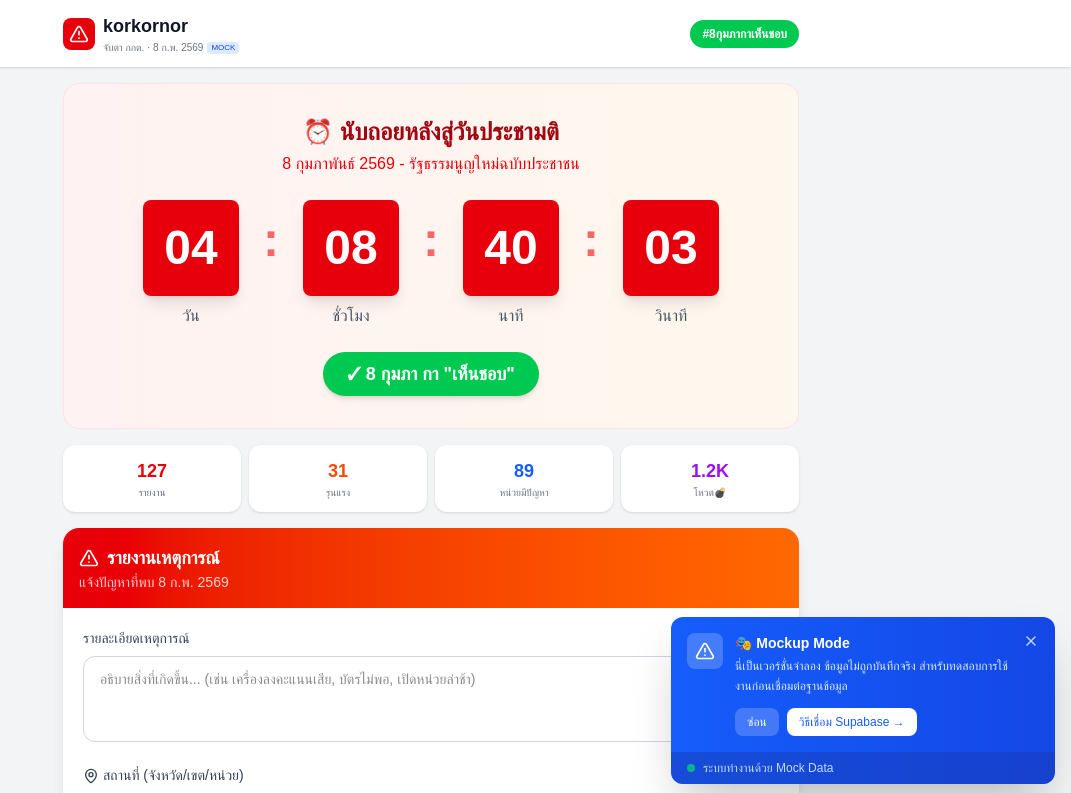
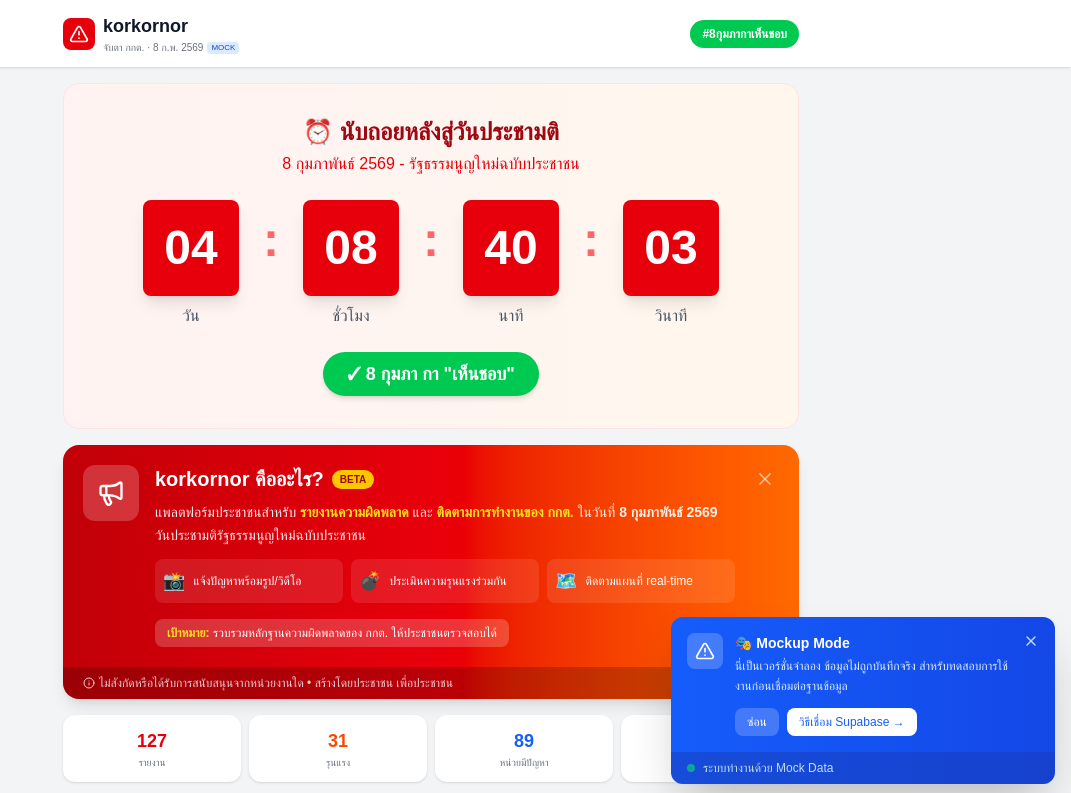
Before and after one commit to nanobro/korkornor, a Next.js app: page / in a window 1280 px wide. Shown: the top 793 px of the page, without its empty margins (209-1280 px from the left). Built offline with nearby package versions, Linux system fonts and the light colour scheme.

Commit message:
Add InfoBanner explaining the website purpose

```diff
--- a/src/app/page.tsx
+++ b/src/app/page.tsx
@@ -6,6 +6,7 @@
 // import CampaignBanner from '@/components/CampaignBanner';
 import QuickReportForm from '@/components/QuickReportForm';
 import ReportsFeed from '@/components/ReportsFeed';
+import InfoBanner from '@/components/InfoBanner';
 import { DashboardStats, ElectionUnit, Report } from '@/types';
 import { getDashboardStats, getElectionUnits, getAllReports } from '@/lib/supabase';
 import { AlertTriangle, TrendingUp, MapPin, Users, Bomb } from 'lucide-react';
@@ -168,8 +169,8 @@
         {/* Countdown */}
         <Countdown />
 
-        {/* Campaign Banner - Hidden for now to save space */}
-        {/* <CampaignBanner /> */}
+        {/* Info Banner - อธิบายว่าเว็บนี้คืออะไร */}
+        <InfoBanner />
 
         {/* Stats Overview */}
         <div className="grid grid-cols-4 gap-2">
--- /dev/null
+++ b/src/components/InfoBanner.tsx
@@ -0,0 +1,81 @@
+'use client';
+
+import { useState } from 'react';
+import { AlertTriangle, X, Info, Megaphone } from 'lucide-react';
+
+export default function InfoBanner() {
+  const [isVisible, setIsVisible] = useState(true);
+
+  if (!isVisible) return null;
+
+  return (
+    <div className="bg-gradient-to-r from-red-700 via-red-600 to-orange-500 rounded-2xl shadow-lg overflow-hidden text-white">
+      <div className="p-5">
+        <div className="flex items-start gap-4">
+          {/* Icon */}
+          <div className="hidden sm:flex w-14 h-14 bg-white/20 rounded-xl items-center justify-center flex-shrink-0">
+            <Megaphone className="w-7 h-7" />
+          </div>
+
+          {/* Content */}
+          <div className="flex-1">
+            <div className="flex items-center gap-2 mb-2">
+              <h2 className="text-xl font-bold">korkornor คืออะไร?</h2>
+              <span className="bg-yellow-400 text-red-800 text-[10px] font-bold px-2 py-0.5 rounded-full">
+                BETA
+              </span>
+            </div>
+
+            <p className="text-white/90 text-sm leading-relaxed mb-3">
+              แพลตฟอร์มประชาชนสำหรับ <strong className="text-yellow-300">รายงานความผิดพลาด</strong> และ
+              <strong className="text-yellow-300"> ติดตามการทำงานของ กกต.</strong> ในวันที่{' '}
+              <strong>8 กุมภาพันธ์ 2569</strong> วันประชามติรัฐธรรมนูญใหม่ฉบับประชาชน
+            </p>
+
+            {/* Features */}
+            <div className="grid sm:grid-cols-3 gap-2 text-xs">
+              <div className="bg-white/10 rounded-lg p-2 flex items-center gap-2">
+                <span className="text-lg">📸</span>
+                <span>แจ้งปัญหาพร้อมรูป/วิดีโอ</span>
+              </div>
+              <div className="bg-white/10 rounded-lg p-2 flex items-center gap-2">
+                <span className="text-lg">💣</span>
+                <span>ประเมินความรุนแรงร่วมกัน</span>
+              </div>
+              <div className="bg-white/10 rounded-lg p-2 flex items-center gap-2">
+                <span className="text-lg">🗺️</span>
+                <span>ติดตามแผนที่ real-time</span>
+              </div>
+            </div>
+
+            {/* Call to action */}
+            <div className="mt-4 flex items-center gap-3">
+              <div className="bg-white/20 px-3 py-1.5 rounded-lg text-xs">
+                <span className="text-yellow-300 font-bold">เป้าหมาย:</span> รวบรวมหลักฐานความผิดพลาดของ กกต. ให้ประชาชนตรวจสอบได้
+              </div>
+            </div>
+          </div>
+
+          {/* Close button */}
+          <button
+            onClick={() => setIsVisible(false)}
+            className="text-white/60 hover:text-white transition-colors p-1"
+          >
+            <X className="w-5 h-5" />
+          </button>
+        </div>
+      </div>
+
+      {/* Bottom bar */}
+      <div className="bg-black/20 px-5 py-2 flex items-center justify-between">
+        <p className="text-xs text-white/80">
+          <Info className="w-3 h-3 inline mr-1" />
+          ไม่สังกัดหรือได้รับการสนับสนุนจากหน่วยงานใด • สร้างโดยประชาชน เพื่อประชาชน
+        </p>
+        <p className="text-xs text-yellow-300 font-medium">
+          #จับตา8กุมภา
+        </p>
+      </div>
+    </div>
+  );
+}
```
